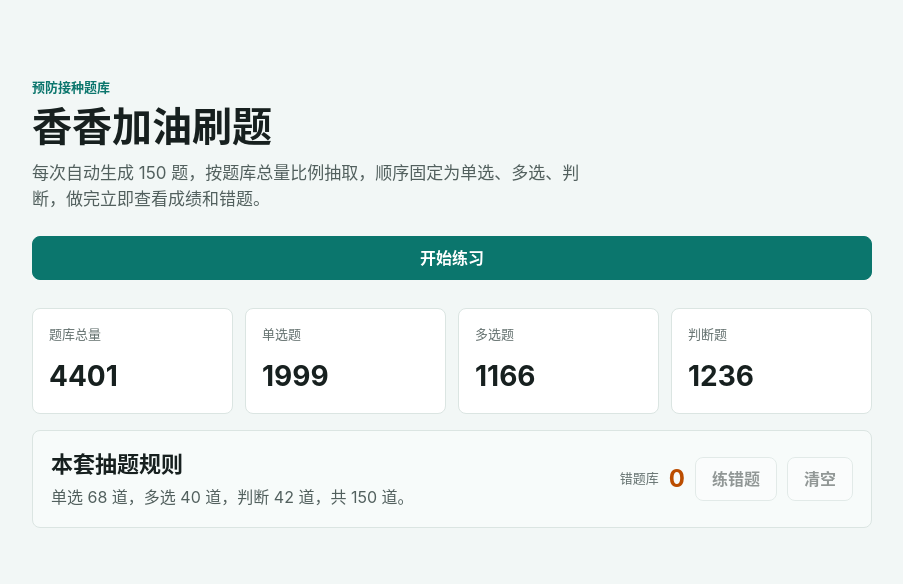
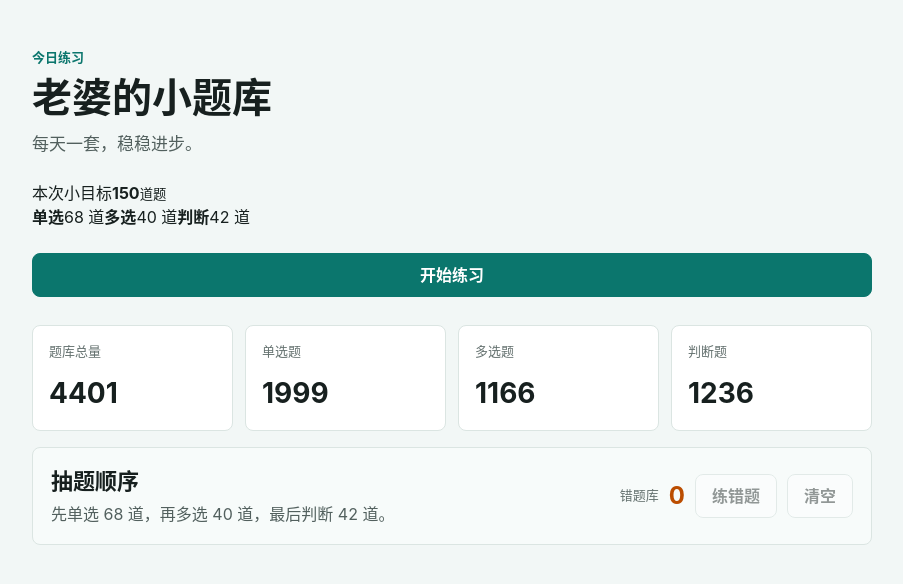
Before and after one commit to 6688wanai/vaccine-practice-ios, a React (Vite) app in the folder vaccine-practice-source-for-github/: page / in a window 1280 px wide. Shown: the top 584 px of the page, without its empty margins (188-1091 px from the left). Built offline with nearby package versions, Linux system fonts and the light colour scheme.

Commit message:
Update introduction and session card content

```diff
--- a/vaccine-practice-source-for-github/src/App.tsx
+++ b/vaccine-practice-source-for-github/src/App.tsx
@@ -278,15 +278,30 @@ function App() {
 
   if (mode === 'setup') {
     return (
-      <main className="app-shell">
+      <main className="app-shell home-shell">
         <section className="intro">
-          <div>
-            <p className="eyebrow">预防接种题库</p>
-            <h1>香香加油刷题</h1>
-            <p className="intro-copy">
-              每次自动生成 150 题，按题库总量比例抽取，顺序固定为单选、多选、判断，做完立即查看成绩和错题。
-            </p>
+          <div className="intro-copyblock">
+            <p className="eyebrow">今日练习</p>
+            <h1>老婆的小题库</h1>
+            <p className="intro-copy">每天一套，稳稳进步。</p>
           </div>
+
+          <div className="session-card" aria-label="本次练习安排">
+            <div>
+              <span className="session-label">本次小目标</span>
+              <strong>150</strong>
+              <small>道题</small>
+            </div>
+            <div className="session-plan">
+              {TYPE_ORDER.map((type) => (
+                <span key={type}>
+                  <b>{TYPE_LABEL[type]}</b>
+                  {SESSION_PLAN[type]} 道
+                </span>
+              ))}
+            </div>
+          </div>
+
           <button className="primary-action" type="button" onClick={startPractice}>
             开始练习
           </button>
@@ -301,10 +316,9 @@ function App() {
 
         <section className="paper-plan">
           <div>
-            <h2>本套抽题规则</h2>
+            <h2>抽题顺序</h2>
             <p>
-              单选 {SESSION_PLAN.single} 道，多选 {SESSION_PLAN.multiple} 道，判断 {SESSION_PLAN.judge} 道，共{' '}
-              {SESSION_SIZE} 道。
+              先单选 {SESSION_PLAN.single} 道，再多选 {SESSION_PLAN.multiple} 道，最后判断 {SESSION_PLAN.judge} 道。
             </p>
           </div>
           <div className="mistake-strip">
```
